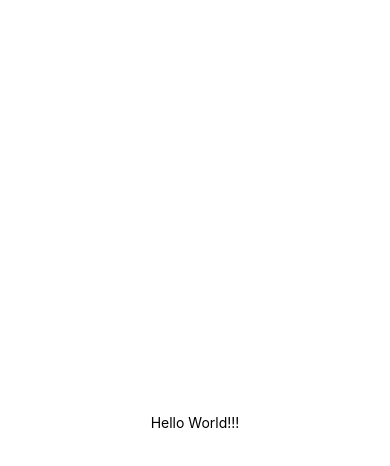
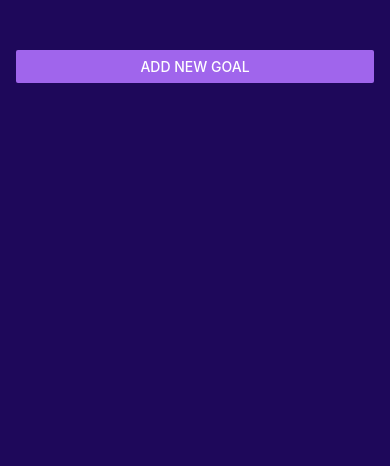
Before and after one commit to zimablue14/react-native-prac, a React Native app: screen / in a window 390 px wide. Shown: the top 466 px of the page. Built offline with nearby package versions, Linux system fonts and the light colour scheme.

Commit message:
section 2: React Native의 기초

```diff
--- a/App.js
+++ b/App.js
@@ -1,20 +1,81 @@
-import { StatusBar } from 'expo-status-bar';
-import { StyleSheet, Text, View } from 'react-native';
+import { useState } from "react";
+import { StyleSheet, View, FlatList, Button } from "react-native";
+import { StatusBar } from "expo-status-bar";
+
+import GoalItem from "./components/GoalItem";
+import GoalInput from "./components/GoalInput";
 
 export default function App() {
+  const [modalIsVisible, setModalIsVisible] = useState(false);
+  const [courseGoals, setCourseGoals] = useState([]);
+
+  function startAddGoalHandler() {
+    setModalIsVisible(true);
+  }
+
+  function endAddGoalHandler() {
+    setModalIsVisible(false);
+  }
+
+  function addGoalHandler(enteredGoalText) {
+    setCourseGoals((currentCourseGoals) => [
+      ...currentCourseGoals,
+      { text: enteredGoalText, id: Math.random().toString() },
+    ]);
+  }
+
+  function deleteGoalHandler(id) {
+    setCourseGoals((currentCourseGoals) =>
+      currentCourseGoals.filter((goal) => goal.id !== id)
+    );
+  }
+
   return (
-    <View style={styles.container}>
-      <Text>Hello World!!!</Text>
-      <StatusBar style="auto" />
-    </View>
+    <>
+      <StatusBar style="light" />
+      <View style={styles.appContainer}>
+        {/* 모달 트리거 */}
+        <Button
+          title="Add New Goal"
+          color="#a065ec"
+          onPress={startAddGoalHandler}
+        />
+        {/* 모달 */}
+        <GoalInput
+          visible={modalIsVisible}
+          onAddGoal={addGoalHandler}
+          onCancel={endAddGoalHandler}
+        />
+        {/* 목록 */}
+        <View style={styles.goalsContainer}>
+          <FlatList
+            data={courseGoals}
+            renderItem={(itemData) => (
+              <GoalItem
+                text={itemData.item.text}
+                id={itemData.item.id}
+                onDeleteItem={deleteGoalHandler}
+              />
+            )}
+            keyExtractor={(item) => {
+              return item.id;
+            }}
+            alwaysBounceVertical={false}
+          />
+        </View>
+      </View>
+    </>
   );
 }
 
 const styles = StyleSheet.create({
-  container: {
+  appContainer: {
     flex: 1,
-    backgroundColor: '#fff',
-    alignItems: 'center',
-    justifyContent: 'center',
+    paddingTop: 50,
+    paddingHorizontal: 16,
+    backgroundColor: "#1e085a",
+  },
+  goalsContainer: {
+    flex: 5,
   },
 });
--- a/app.json
+++ b/app.json
@@ -5,6 +5,7 @@
     "version": "1.0.0",
     "orientation": "portrait",
     "icon": "./assets/icon.png",
+    "backgroundColor": "#1e085a",
     "userInterfaceStyle": "light",
     "newArchEnabled": true,
     "splash": {
--- /dev/null
+++ b/babel.config.js
@@ -0,0 +1,6 @@
+module.exports = function(api) {
+  api.cache(true);
+  return {
+    presets: ['babel-preset-expo'],
+  };
+};
--- /dev/null
+++ b/components/GoalInput.js
@@ -0,0 +1,82 @@
+import { useState } from "react";
+import {
+  Button,
+  StyleSheet,
+  TextInput,
+  View,
+  Modal,
+  Image,
+} from "react-native";
+
+export default function GoalInput({ onAddGoal, visible, onCancel }) {
+  const [enteredGoalText, setEnteredGoalText] = useState("");
+
+  function goalInputHandler(enteredText) {
+    setEnteredGoalText(enteredText);
+  }
+
+  function addGoalHandler() {
+    onAddGoal(enteredGoalText);
+    setEnteredGoalText("");
+  }
+
+  return (
+    <Modal visible={visible} animationType="slide">
+      <View style={styles.inputContainer}>
+        {/* 과녁 이미지 */}
+        <Image
+          style={styles.image}
+          source={require("../assets/images/goal.png")}
+        />
+        {/* 인풋 */}
+        <TextInput
+          style={styles.textInput}
+          placeholder="Your course goal!"
+          onChangeText={goalInputHandler}
+          value={enteredGoalText}
+        />
+        {/* 버튼들 */}
+        <View style={styles.buttonContainer}>
+          <View style={styles.button}>
+            <Button title="Cancel" onPress={onCancel} color="#f31282" />
+          </View>
+          <View style={styles.button}>
+            <Button title="Add Goal" onPress={addGoalHandler} color="#5e0acc" />
+          </View>
+        </View>
+      </View>
+    </Modal>
+  );
+}
+
+const styles = StyleSheet.create({
+  inputContainer: {
+    flex: 1,
+    justifyContent: "center",
+    alignItems: "center",
+    padding: 16,
+    backgroundColor: "#311b6b",
+  },
+  image: {
+    width: 100,
+    height: 100,
+    margin: 20,
+  },
+  textInput: {
+    borderWidth: 1,
+    borderColor: "#e4d0ff",
+    backgroundColor: "#e4d0ff",
+    color: "#120438",
+    borderRadius: 6,
+    width: "100%",
+    padding: 16,
+  },
+  buttonContainer: {
+    marginTop: 16,
+    flexDirection: "row",
+  },
+  button: {
+    width: 100,
+    marginHorizontal: 8,
+  },
+});
--- /dev/null
+++ b/components/GoalItem.js
@@ -0,0 +1,31 @@
+import { StyleSheet, Text, View, Pressable } from "react-native";
+
+export default function GoalItem({ text, onDeleteItem, id }) {
+  return (
+    <View style={styles.goalItem}>
+      <Pressable
+        android_ripple={{ color: "#210644" }}
+        onPress={() => onDeleteItem(id)}
+        style={({ pressed }) => pressed && styles.pressedItem}
+      >
+        <Text style={styles.goalText}>{text}</Text>
+      </Pressable>
+    </View>
+  );
+}
+
+const styles = StyleSheet.create({
+  goalItem: {
+    margin: 8,
+    borderRadius: 6,
+    backgroundColor: "#5e0acc",
+    color: "white",
+  },
+  pressedItem: {
+    opacity: 0.5,
+  },
+  goalText: {
+    color: "white",
+    padding: 8,
+  },
+});
```
Also changed, not shown: assets/images/goal.png (added).
